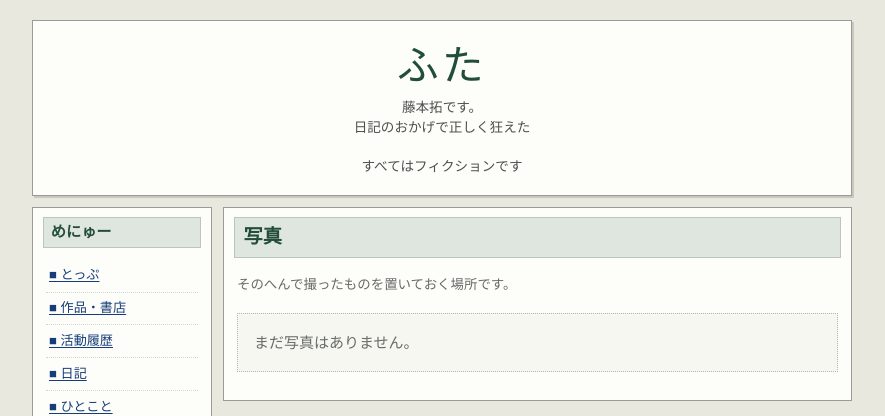
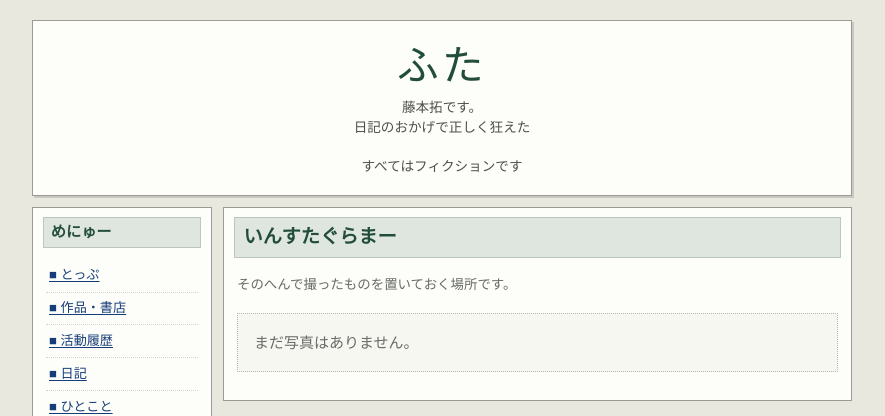
Before and after one commit to fujimototaku/fujimototaku.github.io, a Jekyll site: the page built from photos.html, in a window 1280 px wide. Shown: the top 416 px of the page, without its empty margins (198-1083 px from the left). Built offline with Jekyll 4.4.1, drawn with Linux system fonts in a browser that asks for light colours.

Commit message:
更新: photos.yml

```diff
--- a/_data/photos.yml
+++ b/_data/photos.yml
@@ -1,3 +1,2 @@
-title: 写真
+title: いんすたぐらまー
 intro: そのへんで撮ったものを置いておく場所です。
-items: []
```
